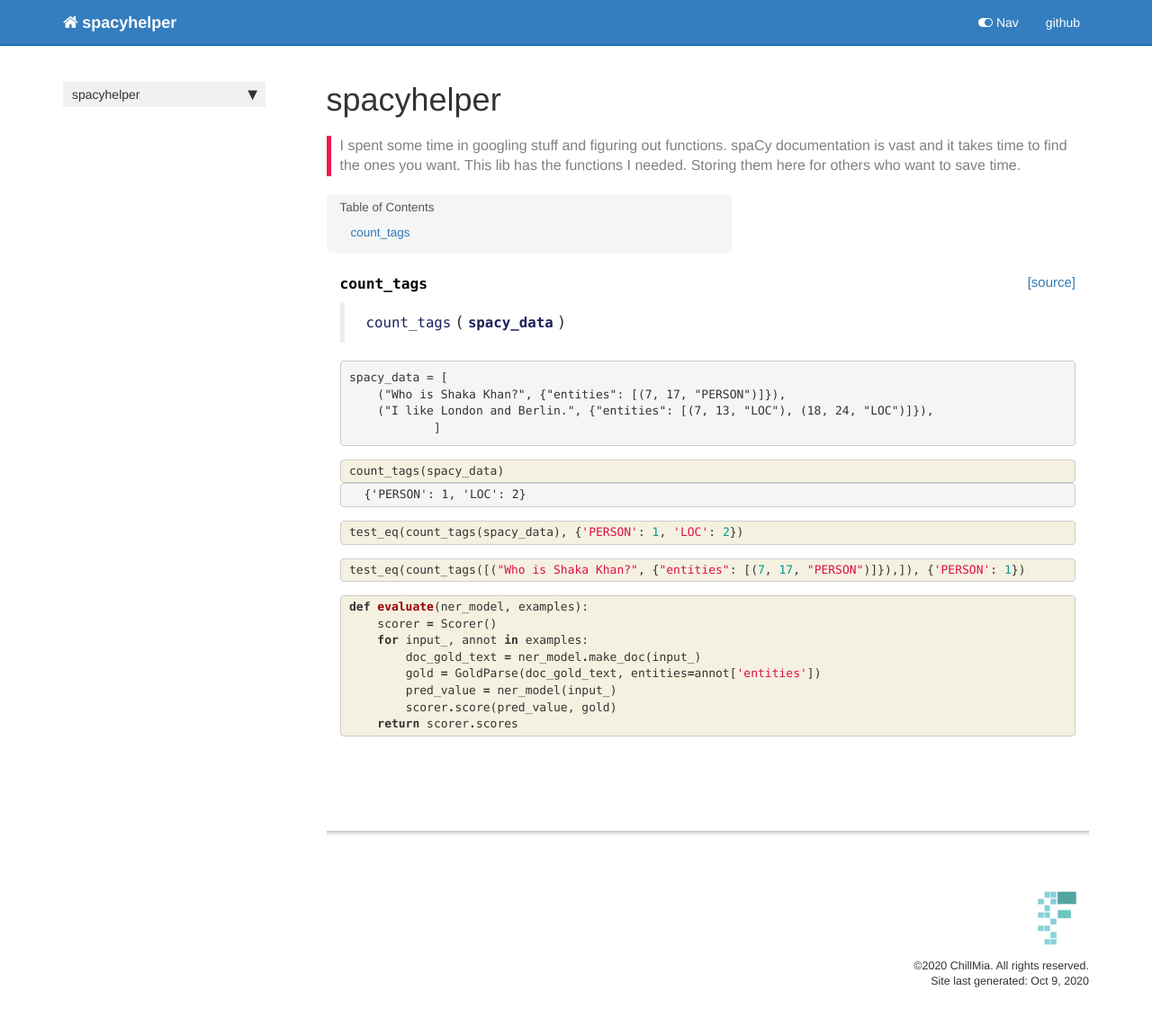
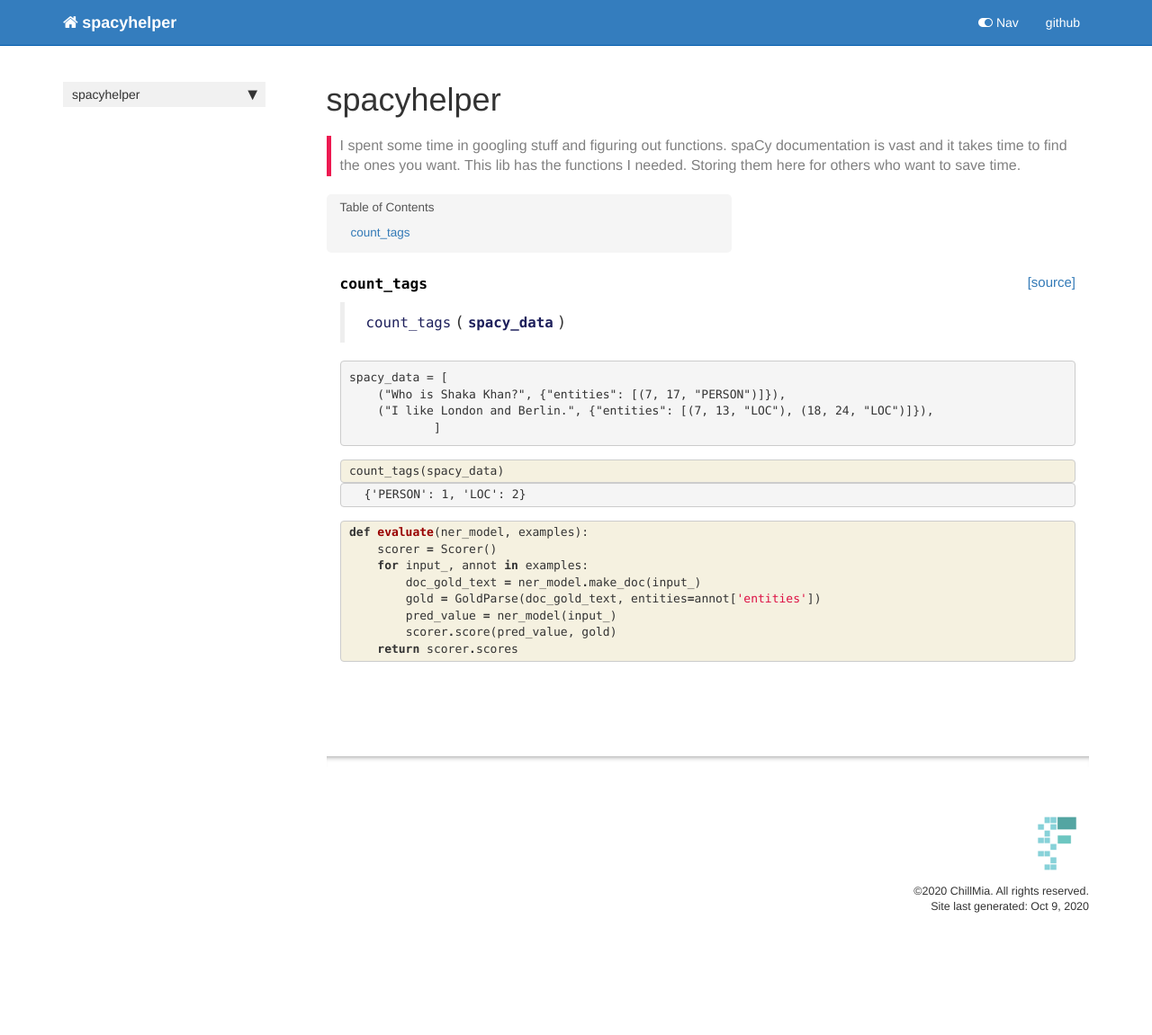
Before and after one commit to MANOHMU3/spacyhelper, a Jekyll site: the page built from docs/helper.html, in a window 1280 px wide. Shown: the whole page at 90% size. Built offline with Jekyll 4.4.1, drawn with Linux system fonts in a browser that asks for light colours; nearby versions of some CDN libraries; comment, search, counter and statistics services are not loaded; after the commit the page ends 1068 px from its top, so only the background shows below that.

Commit message:
Files update: all files: Testing

```diff
--- a/docs/helper.html
+++ b/docs/helper.html
@@ -111,40 +111,6 @@ nb_path: "00_helper.ipynb"
 
 <div class="inner_cell">
     <div class="input_area">
-<div class=" highlight hl-ipython3"><pre><span></span><span class="n">test_eq</span><span class="p">(</span><span class="n">count_tags</span><span class="p">(</span><span class="n">spacy_data</span><span class="p">),</span> <span class="p">{</span><span class="s1">&#39;PERSON&#39;</span><span class="p">:</span> <span class="mi">1</span><span class="p">,</span> <span class="s1">&#39;LOC&#39;</span><span class="p">:</span> <span class="mi">2</span><span class="p">})</span>
-</pre></div>
-
-    </div>
-</div>
-</div>
-
-</div>
-    {% endraw %}
-
-    {% raw %}
-
-<div class="cell border-box-sizing code_cell rendered">
-<div class="input">
-
-<div class="inner_cell">
-    <div class="input_area">
-<div class=" highlight hl-ipython3"><pre><span></span><span class="n">test_eq</span><span class="p">(</span><span class="n">count_tags</span><span class="p">([(</span><span class="s2">&quot;Who is Shaka Khan?&quot;</span><span class="p">,</span> <span class="p">{</span><span class="s2">&quot;entities&quot;</span><span class="p">:</span> <span class="p">[(</span><span class="mi">7</span><span class="p">,</span> <span class="mi">17</span><span class="p">,</span> <span class="s2">&quot;PERSON&quot;</span><span class="p">)]}),]),</span> <span class="p">{</span><span class="s1">&#39;PERSON&#39;</span><span class="p">:</span> <span class="mi">1</span><span class="p">})</span>
-</pre></div>
-
-    </div>
-</div>
-</div>
-
-</div>
-    {% endraw %}
-
-    {% raw %}
-
-<div class="cell border-box-sizing code_cell rendered">
-<div class="input">
-
-<div class="inner_cell">
-    <div class="input_area">
 <div class=" highlight hl-ipython3"><pre><span></span><span class="k">def</span> <span class="nf">evaluate</span><span class="p">(</span><span class="n">ner_model</span><span class="p">,</span> <span class="n">examples</span><span class="p">):</span>
     <span class="n">scorer</span> <span class="o">=</span> <span class="n">Scorer</span><span class="p">()</span>
     <span class="k">for</span> <span class="n">input_</span><span class="p">,</span> <span class="n">annot</span> <span class="ow">in</span> <span class="n">examples</span><span class="p">:</span>
```
Also changed, not shown: 1 other file.
